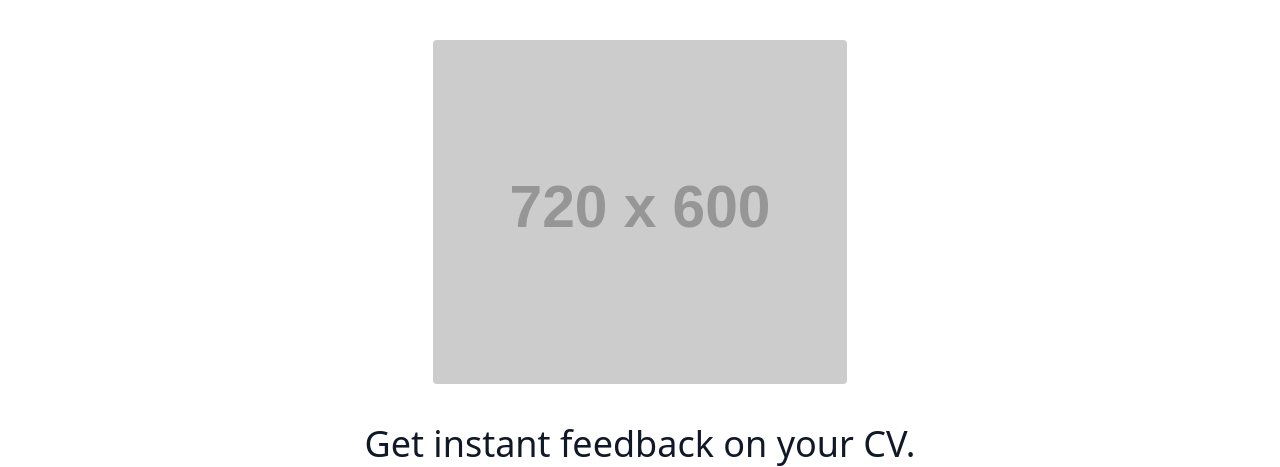
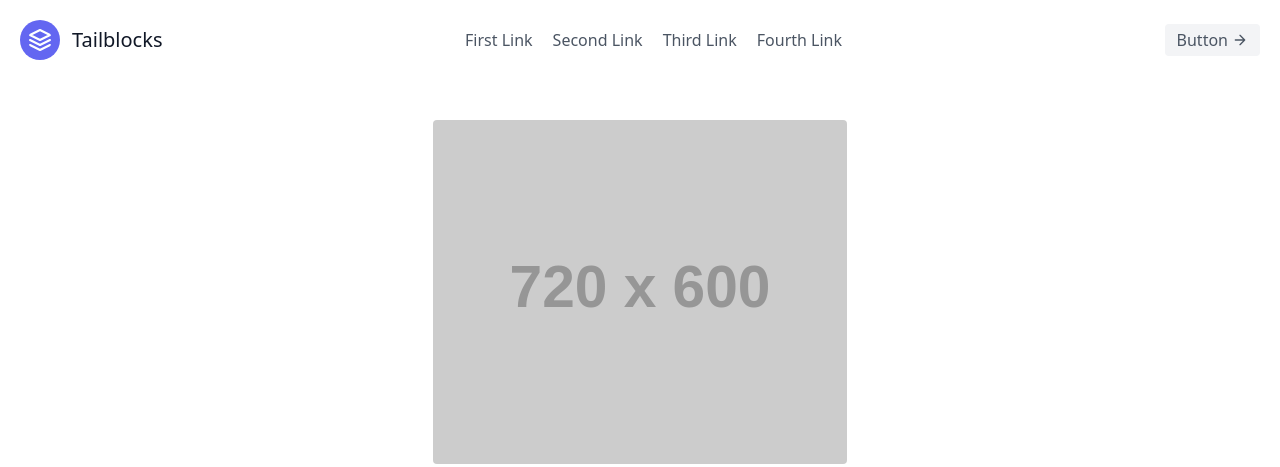
Before and after one commit to Gmatolo/hakazi, a Django app: page / in a window 1280 px wide. Shown: the top 467 px of the page. Run offline with Django 4.2, Linux system fonts and the light colour scheme; grey boxes labelled with a size stand in for pictures from a placeholder-image service; some libraries are stand-ins or nearby versions.

Commit message:
Adds Navbar

```diff
--- a/templates/index.html
+++ b/templates/index.html
@@ -11,6 +11,7 @@
 </head>
 
 <body>
+    {% include 'navbar.html' %}
     {% block content %}
 
     {% endblock content %}
--- /dev/null
+++ b/templates/navbar.html
@@ -0,0 +1,25 @@
+<header class="text-gray-600 body-font">
+    <div class="container mx-auto flex flex-wrap p-5 flex-col md:flex-row items-center">
+        <a class="flex title-font font-medium items-center text-gray-900 mb-4 md:mb-0">
+            <svg xmlns="http://www.w3.org/2000/svg" fill="none" stroke="currentColor" stroke-linecap="round"
+                stroke-linejoin="round" stroke-width="2" class="w-10 h-10 text-white p-2 bg-indigo-500 rounded-full"
+                viewBox="0 0 24 24">
+                <path d="M12 2L2 7l10 5 10-5-10-5zM2 17l10 5 10-5M2 12l10 5 10-5"></path>
+            </svg>
+            <span class="ml-3 text-xl">Tailblocks</span>
+        </a>
+        <nav class="md:ml-auto md:mr-auto flex flex-wrap items-center text-base justify-center">
+            <a class="mr-5 hover:text-gray-900">First Link</a>
+            <a class="mr-5 hover:text-gray-900">Second Link</a>
+            <a class="mr-5 hover:text-gray-900">Third Link</a>
+            <a class="mr-5 hover:text-gray-900">Fourth Link</a>
+        </nav>
+        <button
+            class="inline-flex items-center bg-gray-100 border-0 py-1 px-3 focus:outline-none hover:bg-gray-200 rounded text-base mt-4 md:mt-0">Button
+            <svg fill="none" stroke="currentColor" stroke-linecap="round" stroke-linejoin="round" stroke-width="2"
+                class="w-4 h-4 ml-1" viewBox="0 0 24 24">
+                <path d="M5 12h14M12 5l7 7-7 7"></path>
+            </svg>
+        </button>
+    </div>
+</header>
```
